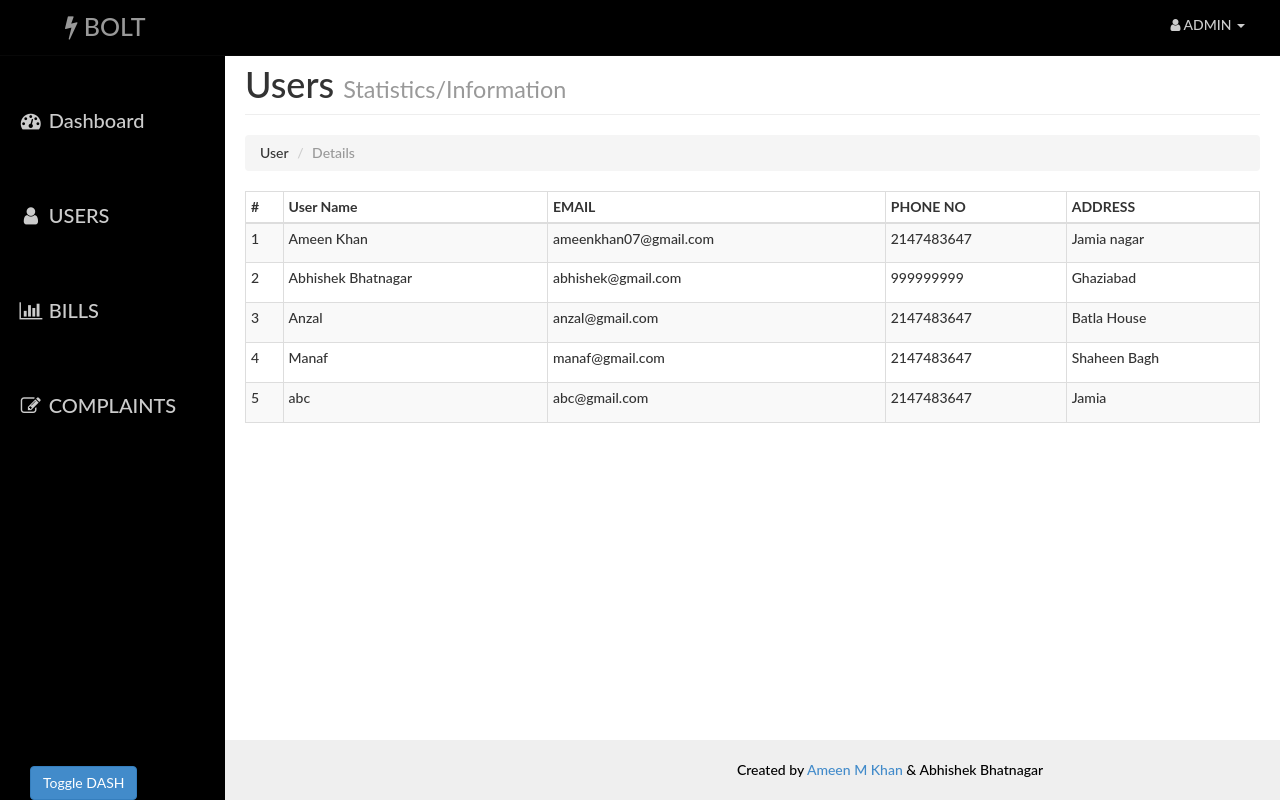
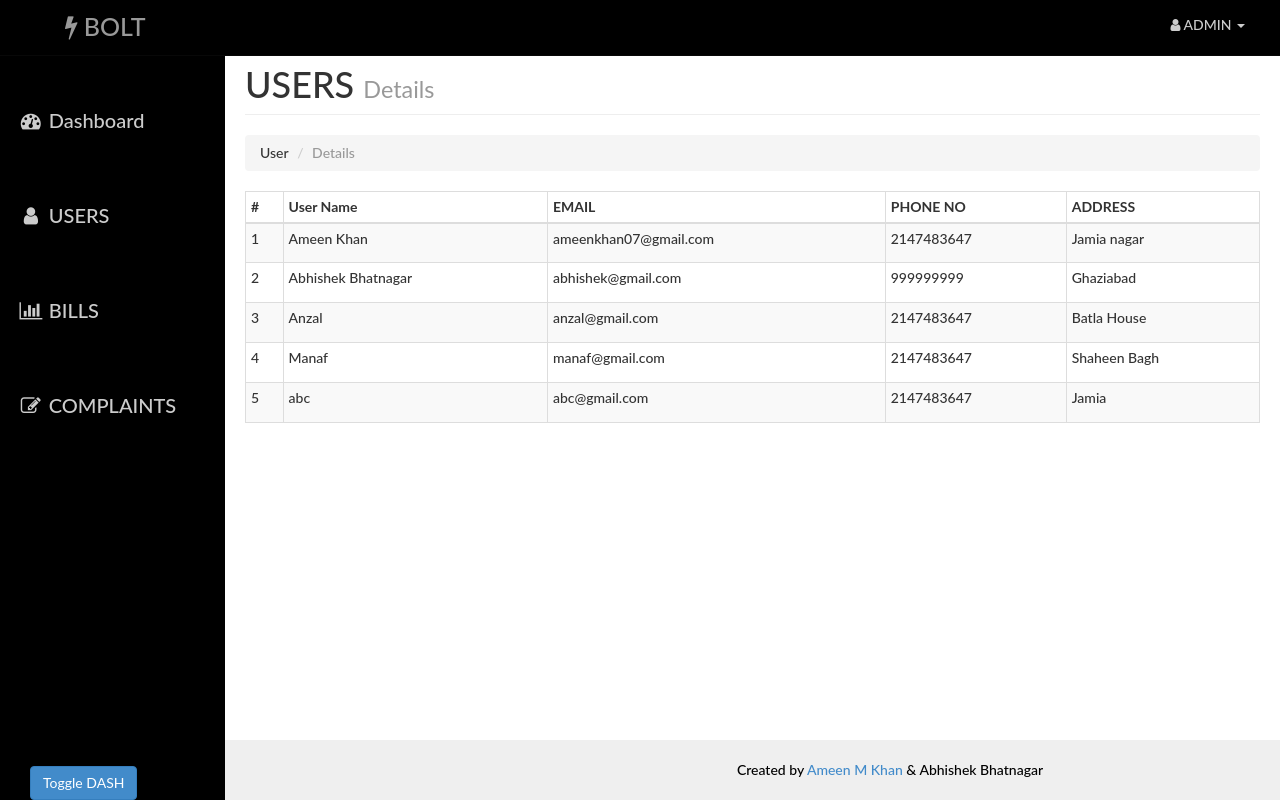
Before and after one commit to Vad-er/ebill-1, a PHP site: page /admin/users.php in a window 1280 px wide; the page is wider, and only the part inside the window is pictured. Run offline with PHP 8.4, Linux system fonts and the light colour scheme; a user stored in the database is signed in; data comes from the database, SQL or seed files in the repository; some libraries are stand-ins or nearby versions.

Commit message:
nothing new

```diff
--- a/admin/bill.php
+++ b/admin/bill.php
@@ -23,7 +23,7 @@
                 <div class="row">
                     <div class="col-lg-12">
                         <h1 class="page-header">
-                            BILL
+                            BILLS
                         </h1>
 
                         <!-- Pills Tabbed GENERATED | GENERATE -->
--- a/admin/complaint.php
+++ b/admin/complaint.php
@@ -18,7 +18,7 @@
                 <div class="row">
                     <div class="col-lg-12">
                         <h1 class="page-header">
-                            Complaint
+                            COMPLAINTS
                         </h1>
                         <ol class="breadcrumb">
                           <li>Complaint</li>
--- a/admin/index.php
+++ b/admin/index.php
@@ -19,7 +19,7 @@
                     <div class="col-lg-12">
                         <h1 class="page-header">
                             Dashboard
-                            <small>{Admin} Overview</small>
+                            <small> Overview</small>
                             <!-- Like bills processed by the admin ; bills generated , unprocessed complaint
                             maybe a stats infograph -->
                         </h1>
--- a/admin/users.php
+++ b/admin/users.php
@@ -18,8 +18,8 @@
                 <div class="row">
                     <div class="col-lg-12">
                         <h1 class="page-header">
-                            Users
-                            <small>Statistics/Information</small>
+                            USERS
+                            <small>Details</small>
                             <!-- Like bills processed by the admin ; bills generated , unprocessed complaint
                             maybe a stats infograph -->
                         </h1>
```
